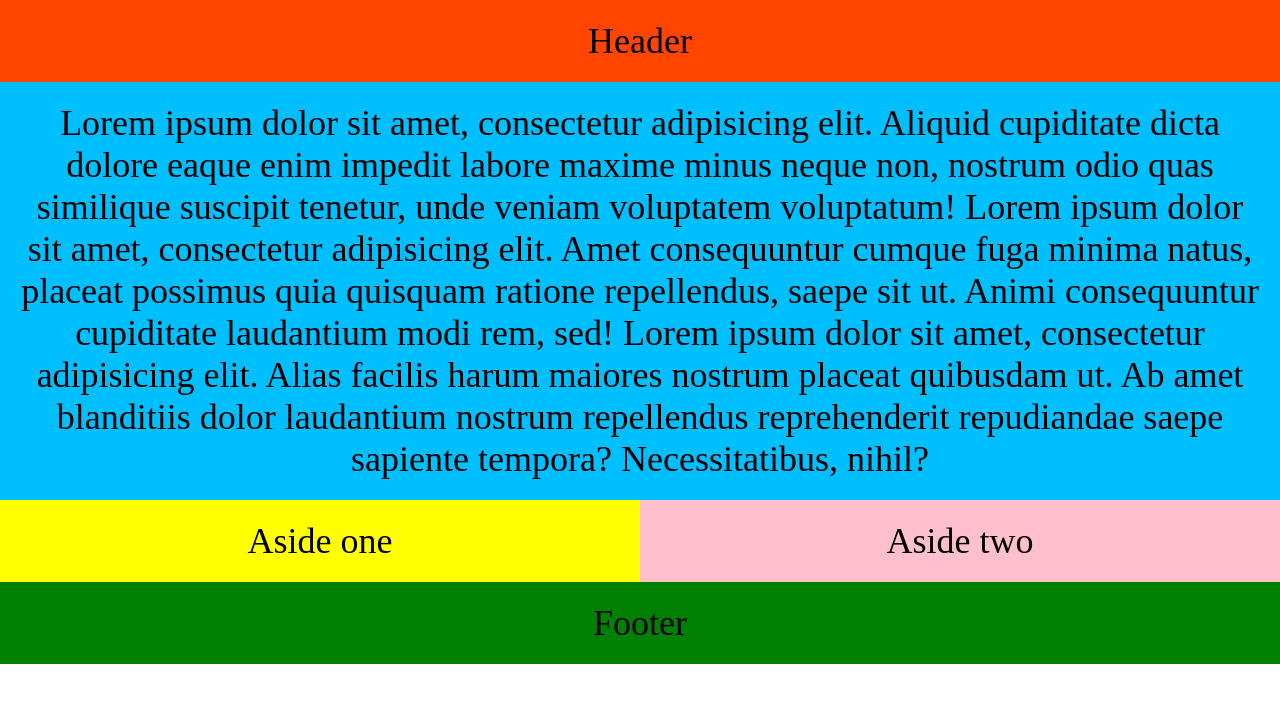
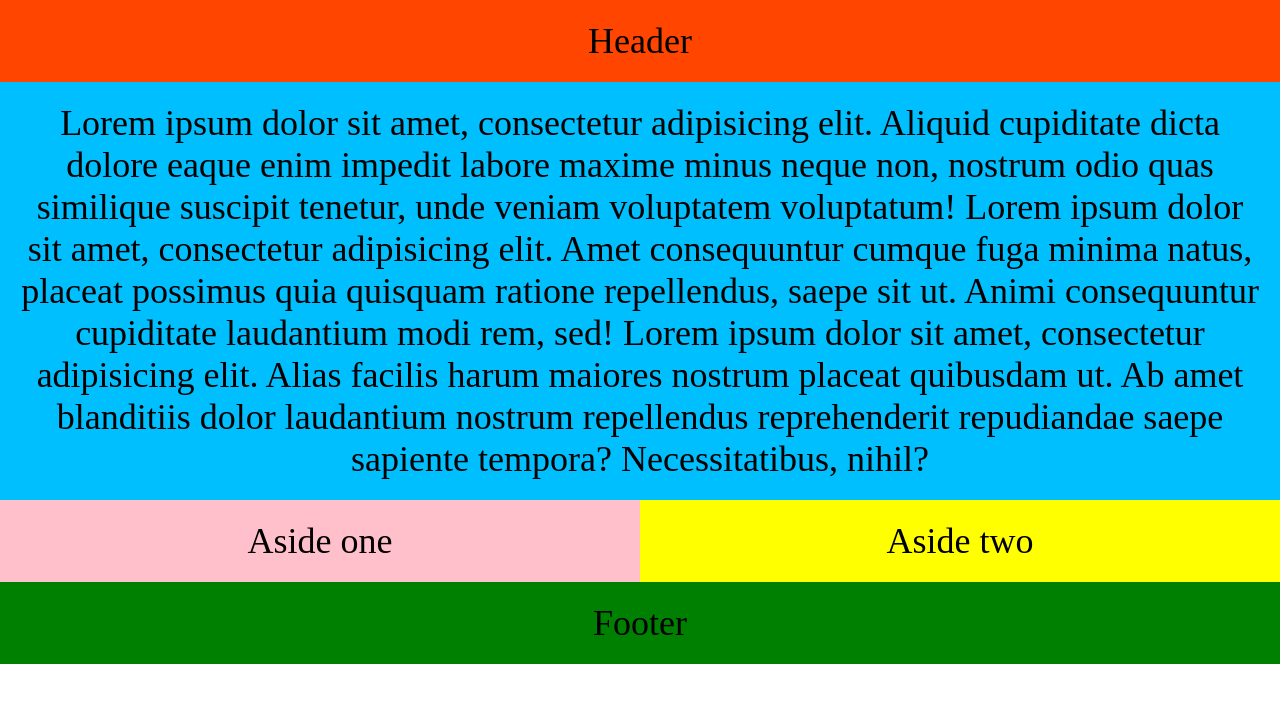
Before and after one commit to nima-karkhaneh/How-to-create-websites, a plain HTML site: page Flexbox example exercises/Holy grail/index.html in a window 1280 px wide. Drawn offline with Linux system fonts and the light colour scheme.

Commit message:
adds another example

```diff
--- /dev/null
+++ b/Flexbox example exercises/Another Holy Grail/main.css
@@ -0,0 +1,13 @@
+html, body, header, div, footer{
+    padding: 0;
+    border: 0;
+    margin: 0;
+    box-sizing: border-box;
+}
+header, nav, article, aside, footer{
+    font-size: 1.5rem;
+    text-align: center;
+    padding: 40px 20px;
+    border: 2px solid black;
+    background-color: blanchedalmond;
+}
--- /dev/null
+++ b/Flexbox example exercises/Another Holy Grail/mq-800.css
@@ -0,0 +1,9 @@
+div{
+    display: flex;
+}
+nav, aside{
+    width: 20%;
+}
+article{
+    width: 60%;
+}
--- a/Flexbox example exercises/Holy grail/index.html
+++ b/Flexbox example exercises/Holy grail/index.html
@@ -11,7 +11,7 @@
     <article>
         <p>Lorem ipsum dolor sit amet, consectetur adipisicing elit. Aliquid cupiditate dicta dolore eaque enim impedit labore maxime minus neque non, nostrum odio quas similique suscipit tenetur, unde veniam voluptatem voluptatum! Lorem ipsum dolor sit amet, consectetur adipisicing elit. Amet consequuntur cumque fuga minima natus, placeat possimus quia quisquam ratione repellendus, saepe sit ut. Animi consequuntur cupiditate laudantium modi rem, sed! Lorem ipsum dolor sit amet, consectetur adipisicing elit. Alias facilis harum maiores nostrum placeat quibusdam ut. Ab amet blanditiis dolor laudantium nostrum repellendus reprehenderit repudiandae saepe sapiente tempora? Necessitatibus, nihil?</p>
     </article>
-    <Aside class="c1">Aside one</Aside>
+    <Aside>Aside one</Aside>
     <Aside>Aside two</Aside>
     <footer>Footer</footer>
 </body>
--- a/Flexbox example exercises/Holy grail/main.css
+++ b/Flexbox example exercises/Holy grail/main.css
@@ -20,15 +20,14 @@ p{
     width: 100%;
     padding: 20px 20px;
 }
-.c1{
-    background-color: yellow;
-    width: 100%;
-    padding: 20px 20px;
-}
+
 Aside{
     background-color: pink;
     width: 100%;
     padding: 20px 20px;
+}
+aside:nth-child(4){
+    background-color: yellow;
 }
 footer{
     background-color: green;
```
Also changed, not shown: Flexbox example exercises/Another Holy Grail/index.html (added, +18 -0 lines).
